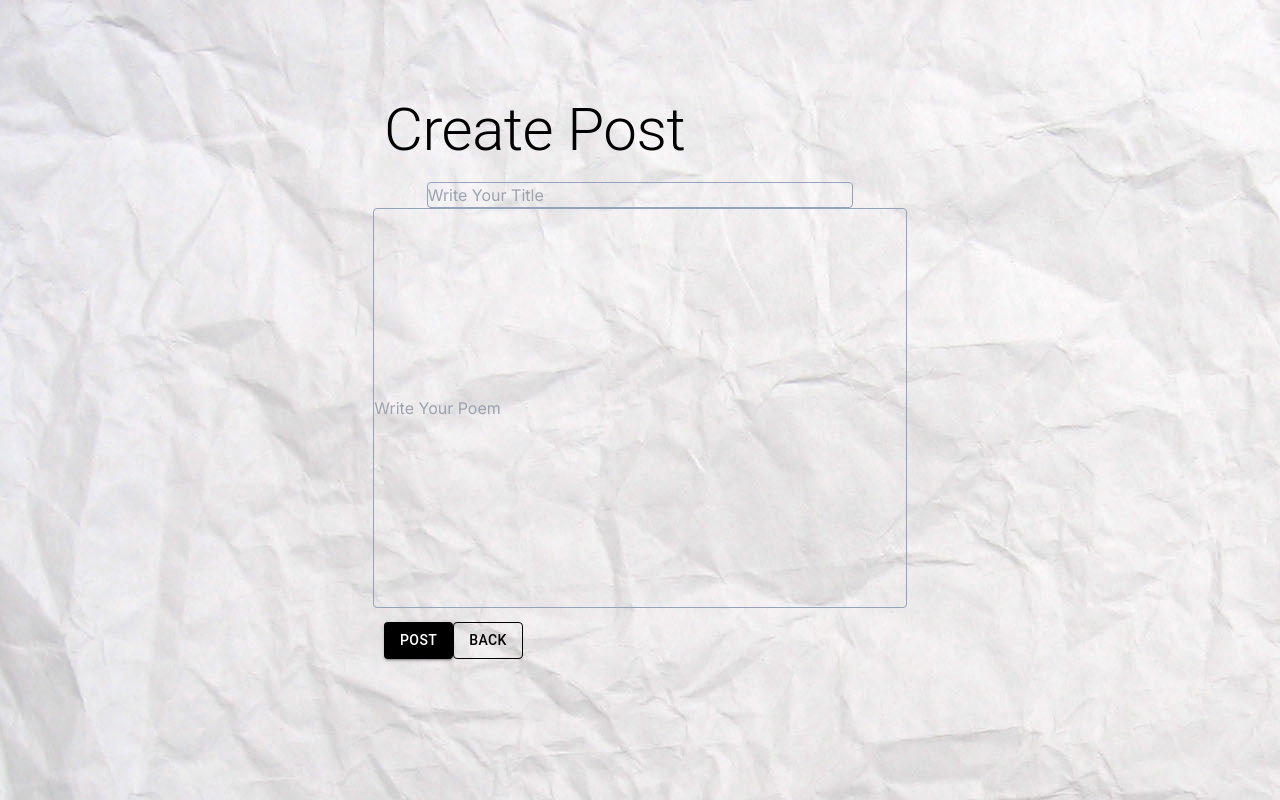
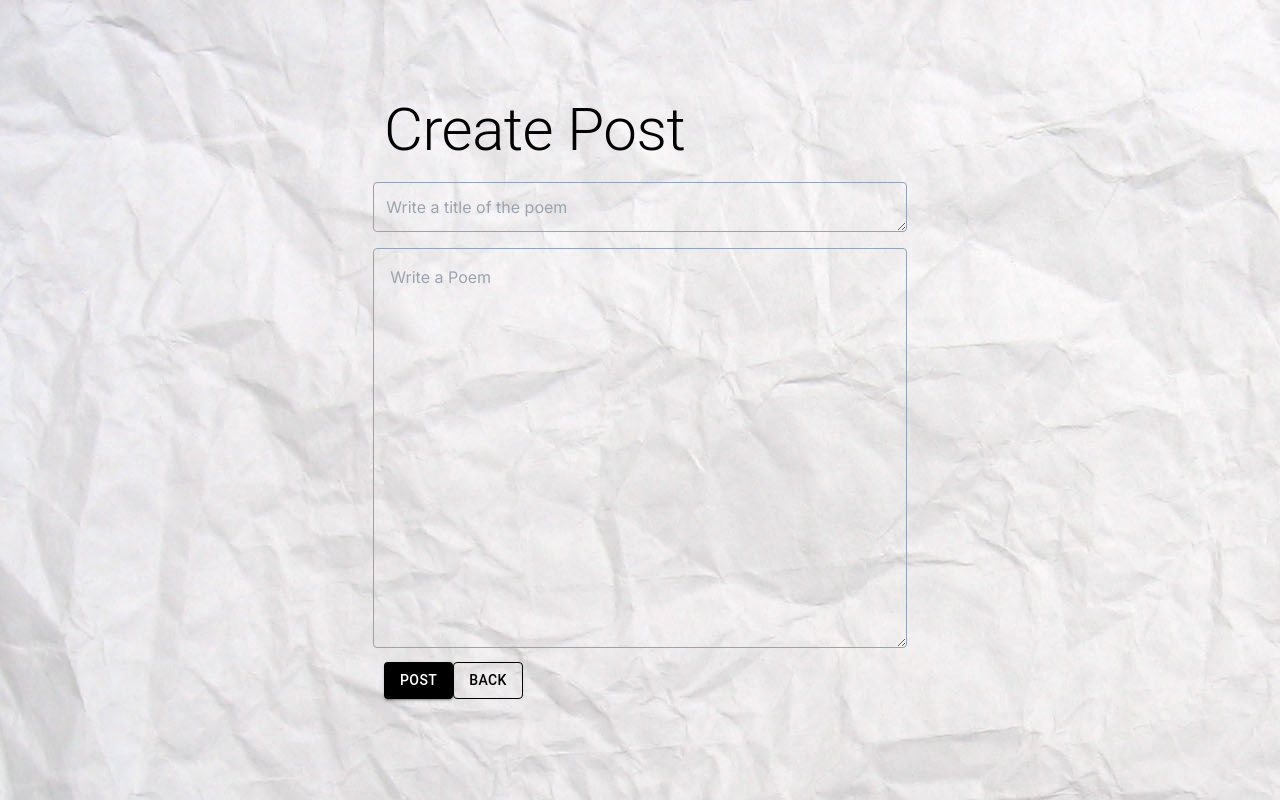
Before and after one commit to sanjanabharath/Poetic-Echoes, a Next.js app: page /createPost in a window 1280 px wide. Built offline with nearby package versions, Linux system fonts and the light colour scheme.

Commit message:
fixed input

```diff
--- a/app/createPost/page.tsx
+++ b/app/createPost/page.tsx
@@ -11,15 +11,15 @@ const Post = () => {
       </div>
 
       <div style={{ display: "flex", justifyContent: "center" }}>
-        <input
-          className="w-4/12 bg-transparent border border-slate-400 rounded"
-          placeholder="Write Your Title"
+        <textarea
+          placeholder="Write a title of the poem"
+          className="h-[50px] w-5/12 bg-transparent border border-slate-400 rounded p-3 mb-4"
         />
       </div>
       <div style={{ display: "flex", justifyContent: "center" }}>
-        <input
-          className="w-5/12 bg-transparent border border-slate-400 h-[400px] rounded"
-          placeholder="Write Your Poem"
+        <textarea
+          placeholder="Write a Poem"
+          className="h-[400px] w-5/12 bg-transparent border border-slate-400 rounded p-4"
         />
       </div>
       <div
```
